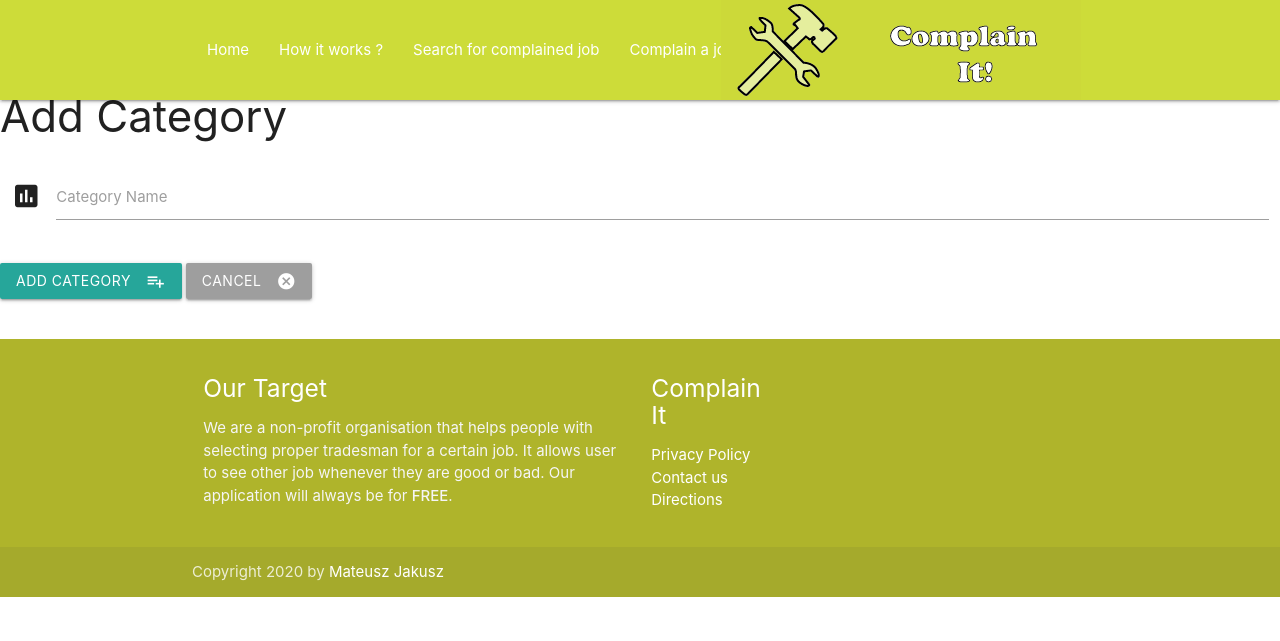
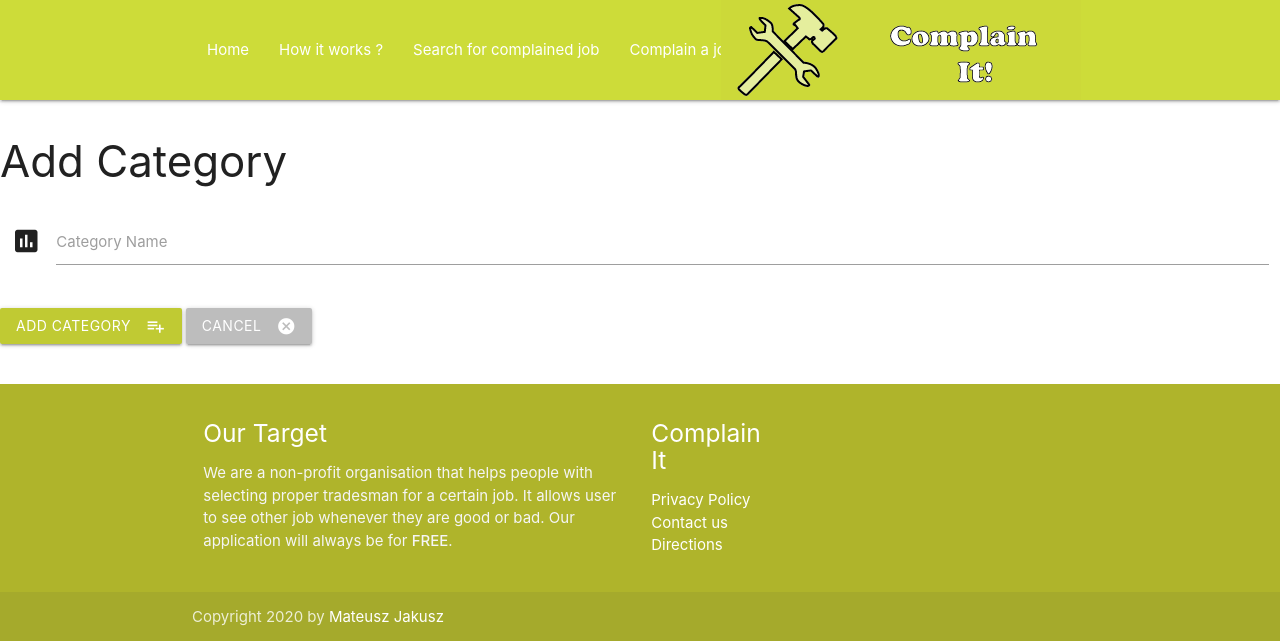
Before and after one commit to bloobsky/complain-it, a Flask app: page /add_cat in a window 1280 px wide. Shown: the top 641 px of the page. Run offline with Flask 2, Linux system fonts and the light colour scheme; some libraries are stand-ins or nearby versions.

Commit message:
Buttons in Categories stylised

```diff
--- a/templates/addcat.html
+++ b/templates/addcat.html
@@ -1,7 +1,7 @@
 {% extends 'base.html'%}
 
 {% block content %}
-<br<br>
+<br<br><br><br>
 <h3>Add Category</h3>
 <div class="row">
     <form action="{{ url_for('insert_cat') }}" method="POST" class="col s12">
@@ -13,10 +13,10 @@
             </div>
         </div>
         <div class="row">
-            <button class="btn waves-effect waves-light" type="submit" name="action">Add Category
+            <button class="btn waves-effect waves-light lime darken-1" type="submit" name="action">Add Category
                 <i class="material-icons right">playlist_add</i>
              </button>
-            <a href="{{ url_for('cat') }}" class="waves-effect waves-light btn grey">
+            <a href="{{ url_for('cat') }}" class="waves-effect waves-light btn grey lighten-1">
                 <i class="material-icons right">cancel</i>Cancel
             </a>
         </div>
--- a/templates/cat.html
+++ b/templates/cat.html
@@ -10,8 +10,8 @@
         {% for category in categories %}
         <li>
             <div class="collapsible-header">
-                 <a href="{{url_for('delete_cat', category_id=category._id)}}" class="waves-effect waves-light btn btn_small">Delete</a>
-                 <a href="{{url_for('edit_cat', category_id=category._id)}}" class="waves-effect waves-light btn btn_small blue">Edit</a>
+                 <a href="{{url_for('delete_cat', category_id=category._id)}}" class="waves-effect waves-light btn btn_small red accent-4">Delete</a>
+                 <a href="{{url_for('edit_cat', category_id=category._id)}}" class="waves-effect waves-light btn btn_small lime darken-4">Edit</a>
                 <div class="task_header col s9">
                 <strong>{{category.category_name}}</strong>
                 </div>
@@ -25,7 +25,7 @@
     </div>
     <div class="row center">
     <div class="row">
-    <a href="{{url_for('add_cat')}}" class="waves-effect waves-light btn"><i class="material-icons right">playlist_add</i>Add category</a>
+    <a href="{{url_for('add_cat')}}" class="waves-effect waves-light btn lime darken-1"><i class="material-icons right">playlist_add</i>Add new category</a>
     </div>
     </div>
 </div>
```
Also changed, not shown: README.md.
